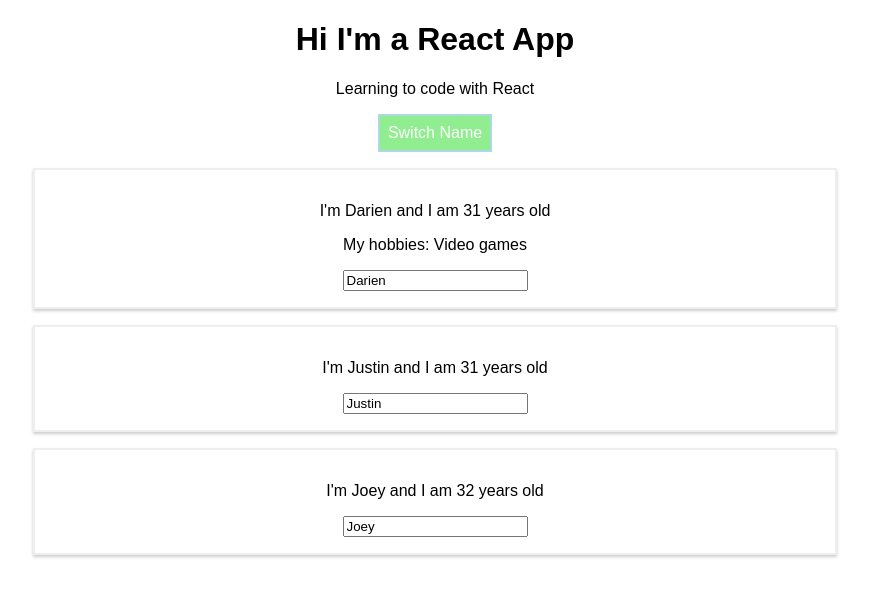
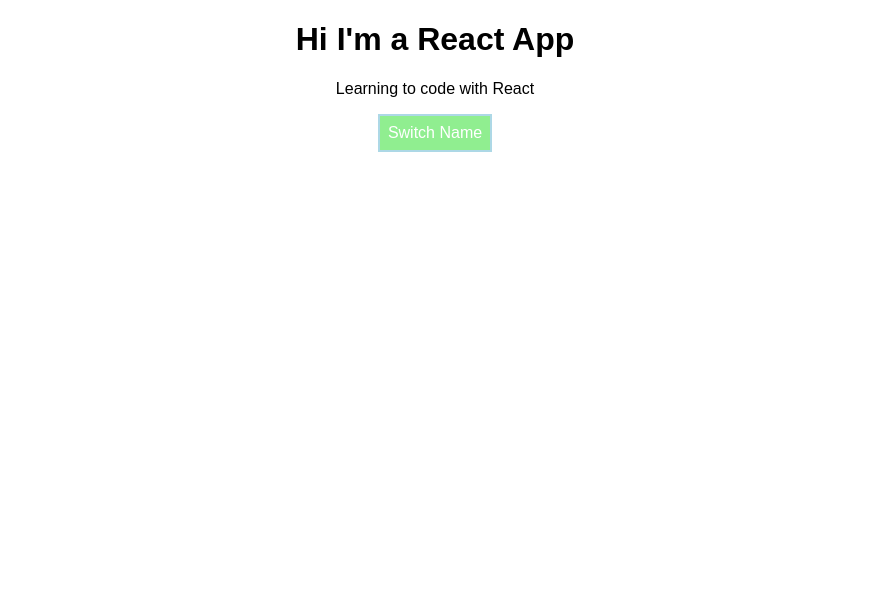
Before and after one commit to darienhz/react-complete-guide, a React (Create React App) app: page / in a window 1280 px wide. Shown: the top 596 px of the page, without its empty margins (205-1074 px from the left). Built offline with nearby package versions, Linux system fonts and the light colour scheme.

Commit message:
added the code so that when you hit the switch name button that the persons appear and disappear

```diff
--- a/src/App.js
+++ b/src/App.js
@@ -40,7 +40,8 @@
  }
 
   togglePersonHandler = () => {
-
+    const doesShow = this.state.showPersons;
+    this.setState({showPersons: !doesShow});
   }
 
   render() {
@@ -61,6 +62,8 @@
         <p>Learning to code with React</p>
         <button style={buttonStyle}
          onClick={this.togglePersonHandler.bind(this, 'Darien!!')}>Switch Name</button>
+        {
+          this.state.showPersons === true ?
             <div>
             <Person name={this.state.persons[0].name}
               age={this.state.persons[0].age}> My hobbies: Video games</Person>
@@ -72,7 +75,8 @@
             <Person
               name={this.state.persons[2].name}
               age={this.state.persons[2].age}/>
-        </div>
+            </div> : null
+        }
         </div>
     );
   }
```
Lines whose indentation alone changed are shown as unchanged.
